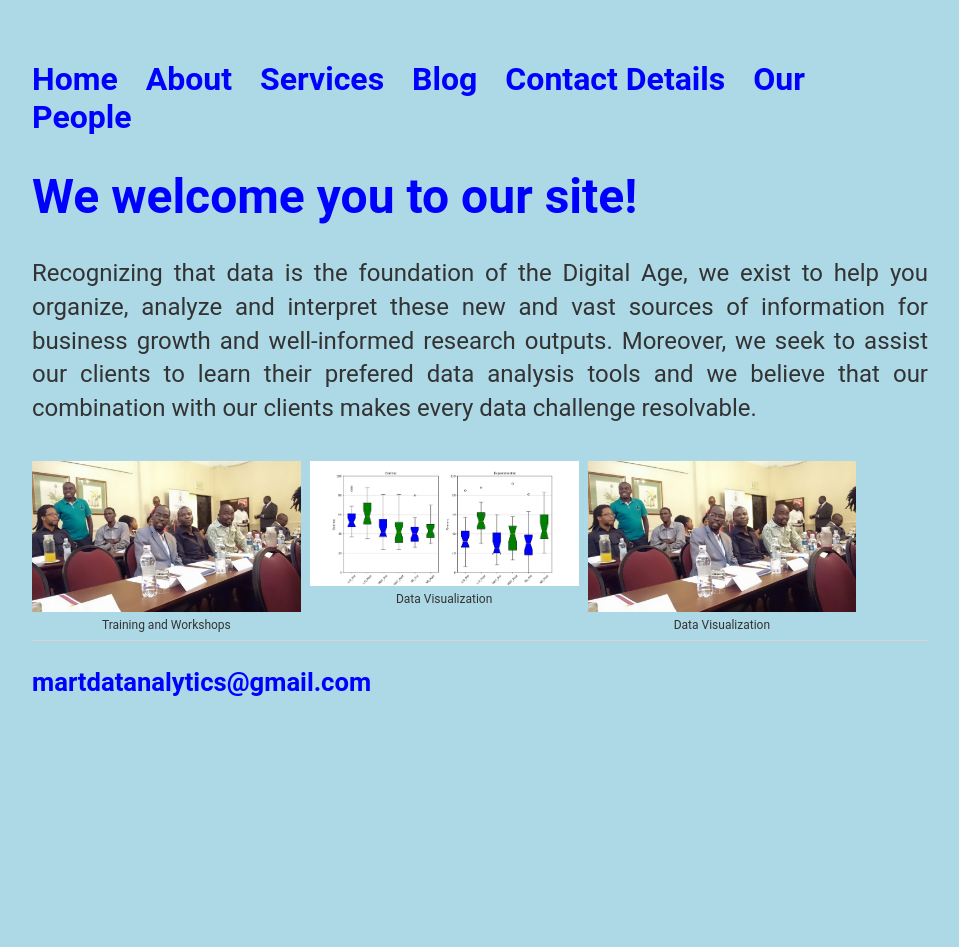
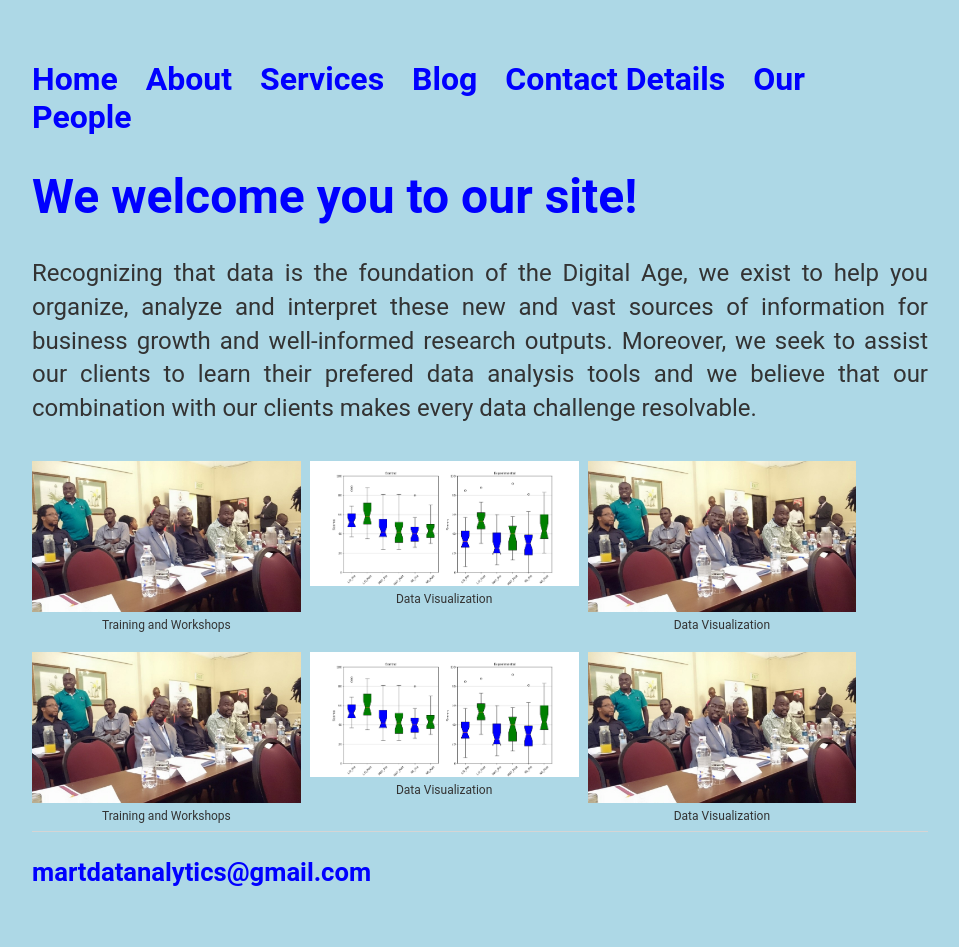
Before and after one commit to martdatanalytics/martdatanalytics.github.io, a Jekyll site: the page built from index.html, in a window 1280 px wide. Shown: the whole page, without its empty margins (160-1119 px from the left). Built offline with Jekyll 4.4.1, drawn with Linux system fonts in a browser that asks for light colours; before the commit the page ends 900 px from its top, so only the background shows below that.

Commit message:
Update index.html

```diff
--- a/index.html
+++ b/index.html
@@ -16,5 +16,13 @@ title: MartDat Analytics Inc
 	</p>
 	<p style="float: left; font-size: 9pt; text-align: center; width: 30%; margin-right: 1%; margin-bottom: 0.5em;">
 		<img src="/images/Training.jpg" style="width: 100%">Data Visualization<p style="clear: both;">
+	<p style="float: left; font-size: 9pt; text-align: center; width: 30%; margin-right: 1%; margin-bottom: 0.5em;">
+		<img src="/images/Training.jpg" style="width: 100%">Training and Workshops
+	</p>
+	<p style="float: left; font-size: 9pt; text-align: center; width: 30%; margin-right: 1%; margin-bottom: 0.5em;">
+		<img src="/images/boxplot.png " style="width: 100%">Data Visualization
+	</p>
+	<p style="float: left; font-size: 9pt; text-align: center; width: 30%; margin-right: 1%; margin-bottom: 0.5em;">
+		<img src="/images/Training.jpg" style="width: 100%">Data Visualization<p style="clear: both;">
 
 </div><!-- /.blurb -->
```
